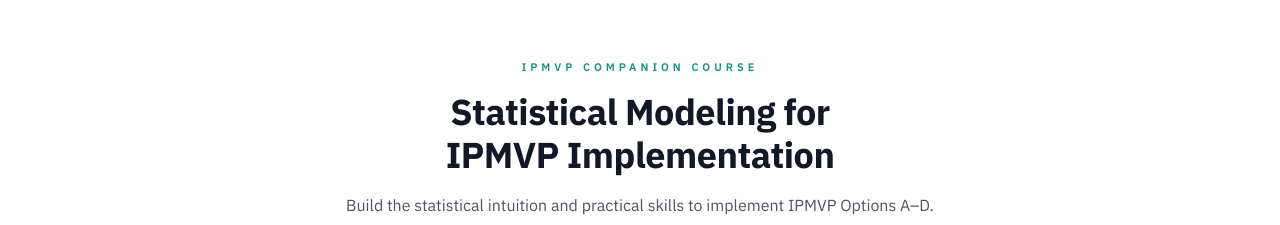
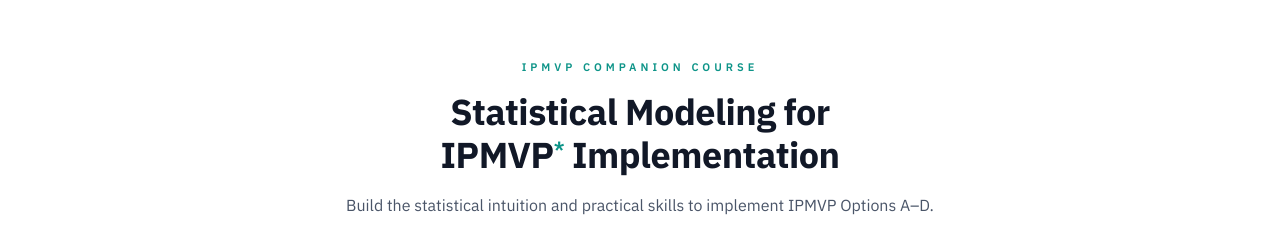
Before and after one commit to jskromer/mv-course, a React (Vite) app: page / in a window 1280 px wide. Shown: the top 225 px of the page. Built offline with nearby package versions, Linux system fonts and the light colour scheme.

Commit message:
Add asterisk on IPMVP linking to terminology disclaimer

```diff
--- a/src/App.jsx
+++ b/src/App.jsx
@@ -103,7 +103,7 @@
             IPMVP Companion Course
           </div>
           <h1 style={{ fontSize: 36, fontWeight: 700, color: C.white, margin: "0 0 16px", letterSpacing: -0.5, lineHeight: 1.2 }}>
-            Statistical Modeling for<br />IPMVP Implementation
+            Statistical Modeling for<br />IPMVP<a href="#terminology-note" style={{ color: C.teal, textDecoration: "none", fontSize: 18, verticalAlign: "super" }}>*</a> Implementation
           </h1>
           <p style={{ fontSize: 16, color: C.textSoft, lineHeight: 1.7, maxWidth: 600, margin: "0 auto" }}>
             Build the statistical intuition and practical skills to implement IPMVP Options A–D. From regression fundamentals through whole-facility and retrofit isolation approaches, aligned with EVO Core Concepts and ASHRAE Guideline 14.
@@ -461,8 +461,7 @@
           </div>
         </div>
 
-        {/* IPMVP terminology disclaimer */}
-        <div style={{ marginTop: 24, padding: "20px 28px", background: C.surface, border: `1px solid ${C.border}`, borderRadius: 8 }}>
+        <div id="terminology-note" style={{ marginTop: 24, padding: "20px 28px", background: C.surface, border: `1px solid ${C.border}`, borderRadius: 8 }}>
           <div style={{ fontSize: 11, fontWeight: 600, color: C.textDim, textTransform: "uppercase", letterSpacing: 1.5, marginBottom: 8 }}>
             A Note on Terminology
           </div>
```
